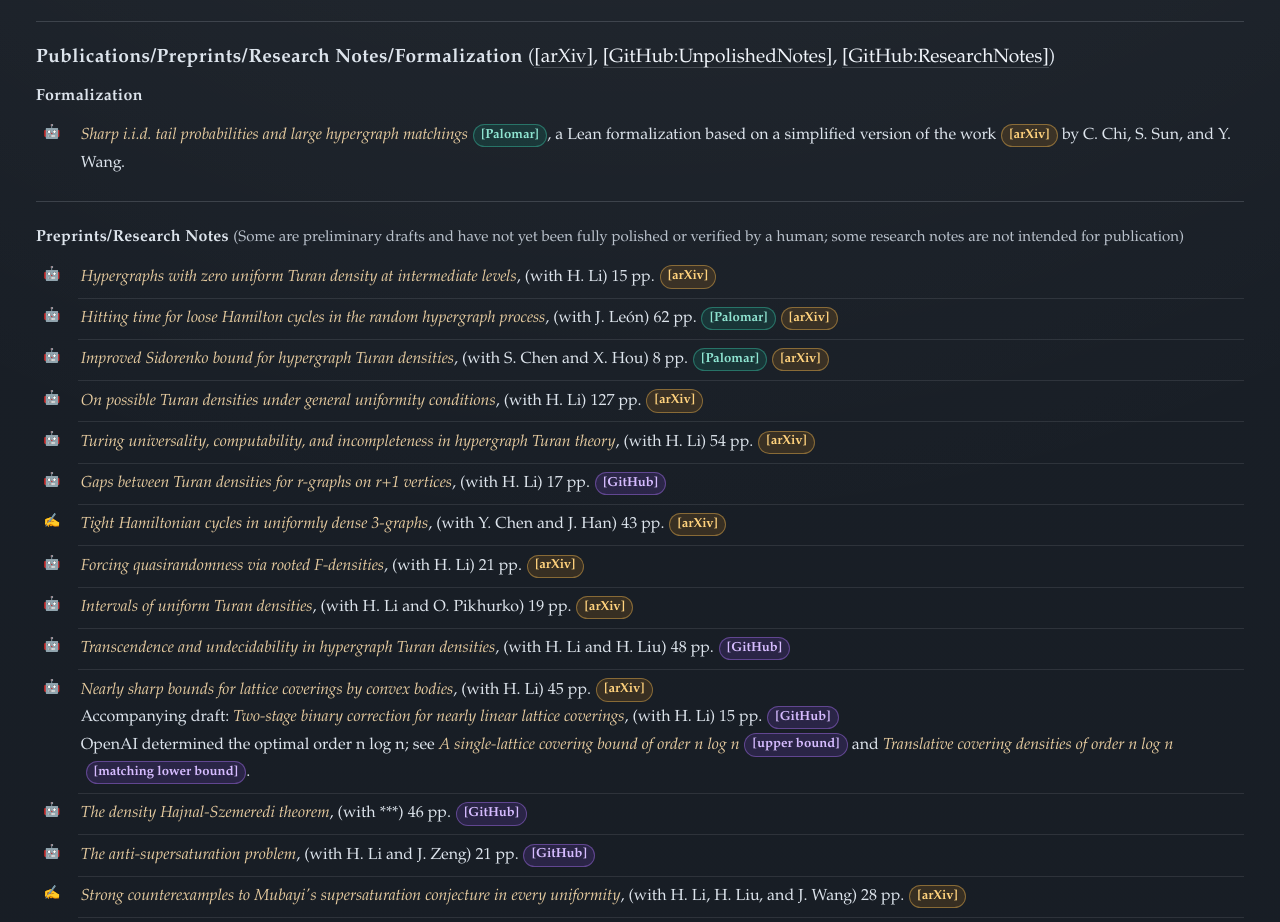
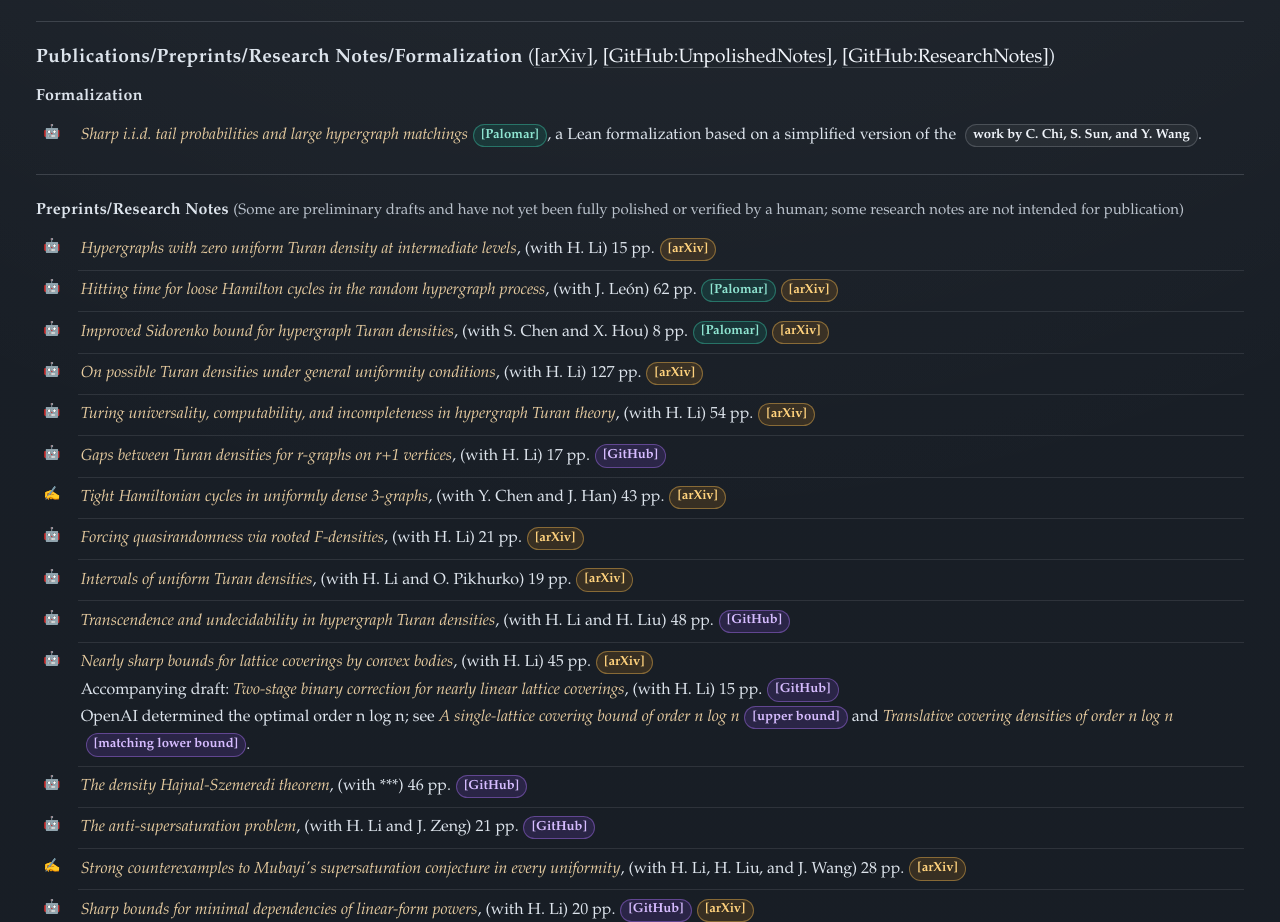
Before and after one commit to xliu2022/xliu2022.github.io, a plain HTML site: page index.html in a window 1280 px wide. Shown: the part 961-1883 px from the top of the page. Drawn offline with Linux system fonts and the light colour scheme.

Commit message:
Link source work text in formalization entry

```diff
--- a/index.html
+++ b/index.html
@@ -390,7 +390,7 @@
           <h3>Formalization</h3>
         </div>
       <ul class="pub-list">
-        <li class="ai-assisted"><em>Sharp i.i.d. tail probabilities and large hypergraph matchings</em><a class="palomar-link" href="https://palomar-registry.org/entry?id=PALOMAR-2026-11-21-000003&amp;version=1" target="_blank" rel="noopener noreferrer">[Palomar]</a>, a Lean formalization based on a simplified version of the work<a class="arxiv-link" href="https://arxiv.org/abs/2610.16203" target="_blank" rel="noopener noreferrer">[arXiv]</a> by C. Chi, S. Sun, and Y. Wang.</li>
+        <li class="ai-assisted"><em>Sharp i.i.d. tail probabilities and large hypergraph matchings</em><a class="palomar-link" href="https://palomar-registry.org/entry?id=PALOMAR-2026-11-21-000003&amp;version=1" target="_blank" rel="noopener noreferrer">[Palomar]</a>, a Lean formalization based on a simplified version of the <a href="https://arxiv.org/abs/2610.16203" target="_blank" rel="noopener noreferrer">work by C. Chi, S. Sun, and Y. Wang</a>.</li>
       </ul>
       </div>
 
```
